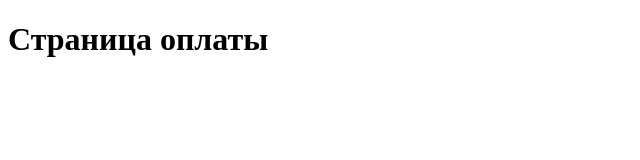
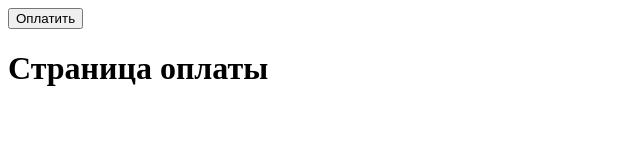
Before and after one commit to SilantevR/test, a plain HTML site: page payment.html in a window 1280 px wide. Shown: the whole page, without its empty margins (0-640 px from the left). Drawn offline with Linux system fonts and the light colour scheme.

Commit message:
add button

```diff
--- a/payment.html
+++ b/payment.html
@@ -5,6 +5,7 @@
     <meta http-equiv="X-UA-Compatible" content="IE=edge" />
     <meta name="viewport" content="width=device-width, initial-scale=1.0" />
     <title>Страница оплаты</title>
+    <button>Оплатить</button>
   </head>
   <body>
     <h1>Страница оплаты</h1>
```
